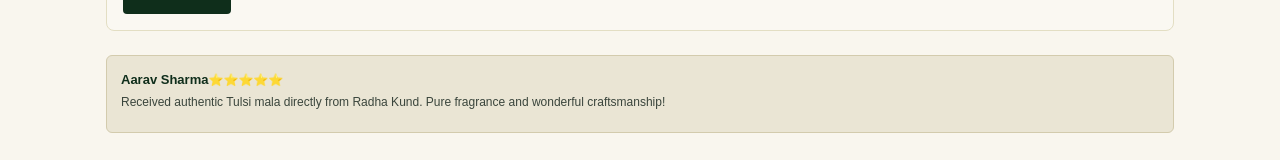
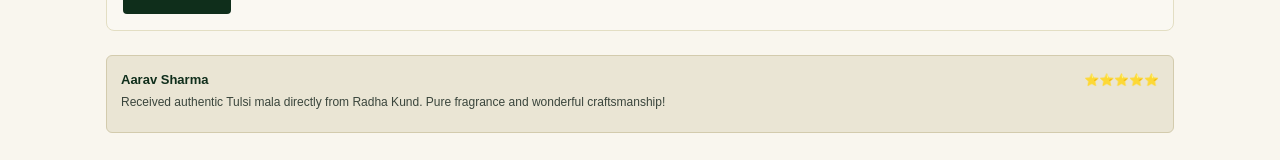
Before and after one commit to sohamchavan384-rgb/tulsi-shop-v2, a Next.js app: page / in a window 1280 px wide. Shown: the part 2429-2589 px from the top of the page. Built offline with nearby package versions, Linux system fonts and the light colour scheme.

Commit message:
Fix CSS property typos in InteractiveStore component

```diff
--- a/src/app/InteractiveStore.tsx
+++ b/src/app/InteractiveStore.tsx
@@ -368,7 +368,7 @@ export default function InteractiveStore({ initialProducts }: { initialProducts?
               >
                 <button
                   onClick={() => setExpandedQa(expandedQa === item.id ? null : item.id)}
-                  style={{ width: '100%', textAlign: 'left', padding: '14px', backgroundColor: 'transparent', border: 'none', fontWeight: 'bold', color: '#0F2E1B', fontSize: '13px', cursor: 'pointer', display: 'flex', justifyBetween: 'space-between', alignItems: 'center' }}
+                  style={{ width: '100%', textAlign: 'left', padding: '14px', backgroundColor: 'transparent', border: 'none', fontWeight: 'bold', color: '#0F2E1B', fontSize: '13px', cursor: 'pointer', display: 'flex', justifyContent: 'space-between', alignItems: 'center' }}
                 >
                   <span>{expandedQa === item.id ? '▼' : '►'} {item.question}</span>
                 </button>
@@ -477,7 +477,7 @@ export default function InteractiveStore({ initialProducts }: { initialProducts?
           <div style={{ display: 'flex', flexDirection: 'column', gap: '12px' }}>
             {reviews.map((rev) => (
               <div key={rev.id} style={{ backgroundColor: '#EAE5D4', padding: '14px', borderRadius: '6px', border: '1px solid #D3CBAD' }}>
-                <div style={{ display: 'flex', justifyBetween: 'space-between', alignItems: 'center', marginBottom: '4px' }}>
+                <div style={{ display: 'flex', justifyContent: 'space-between', alignItems: 'center', marginBottom: '4px' }}>
                   <span style={{ fontWeight: 'bold', fontSize: '13px', color: '#0F2E1B' }}>{rev.name}</span>
                   <span style={{ color: '#C27803', fontSize: '12px' }}>{'⭐'.repeat(rev.rating)}</span>
                 </div>
@@ -502,7 +502,7 @@ export default function InteractiveStore({ initialProducts }: { initialProducts?
       {/* Side Navigation Drawer Overlay */}
       {isNavOpen && (
         <div style={{ position: 'fixed', top: 0, left: 0, width: '100%', height: '100%', backgroundColor: 'rgba(0,0,0,0.6)', zIndex: 100 }}>
-          <div style={{ width: '280px', height: '100%', backgroundColor: '#141815', color: '#F9F6EE', padding: '20px', boxSizing: 'border-box', display: 'flex', flexDirection: 'column', justifyBetween: 'space-between' }}>
+          <div style={{ width: '280px', height: '100%', backgroundColor: '#141815', color: '#F9F6EE', padding: '20px', boxSizing: 'border-box', display: 'flex', flexDirection: 'column', justifyContent: 'space-between' }}>
             <div>
               <div style={{ display: 'flex', justifyContent: 'space-between', alignItems: 'center', paddingBottom: '16px', borderBottom: '1px solid #2D3830' }}>
                 <span style={{ fontWeight: 'bold', fontSize: '16px', color: '#E2D4B7' }}>🌿 Sacred Navigation</span>
@@ -535,7 +535,7 @@ export default function InteractiveStore({ initialProducts }: { initialProducts?
       {/* Cart Drawer Overlay */}
       {isCartOpen && (
         <div style={{ position: 'fixed', top: 0, right: 0, width: '100%', height: '100%', backgroundColor: 'rgba(0,0,0,0.6)', zIndex: 100, display: 'flex', justifyContent: 'flex-end' }}>
-          <div style={{ width: '300px', height: '100%', backgroundColor: '#FAF8F2', padding: '20px', boxSizing: 'border-box', display: 'flex', flexDirection: 'column', justifyBetween: 'space-between', borderLeft: '2px solid #E3DEC3' }}>
+          <div style={{ width: '300px', height: '100%', backgroundColor: '#FAF8F2', padding: '20px', boxSizing: 'border-box', display: 'flex', flexDirection: 'column', justifyContent: 'space-between', borderLeft: '2px solid #E3DEC3' }}>
             <div>
               <div style={{ display: 'flex', justifyContent: 'space-between', alignItems: 'center', paddingBottom: '12px', borderBottom: '1px solid #E3DEC3' }}>
                 <span style={{ fontWeight: 'bold', fontSize: '16px', color: '#0F2E1B' }}>🛍️ Your Cart</span>
```
